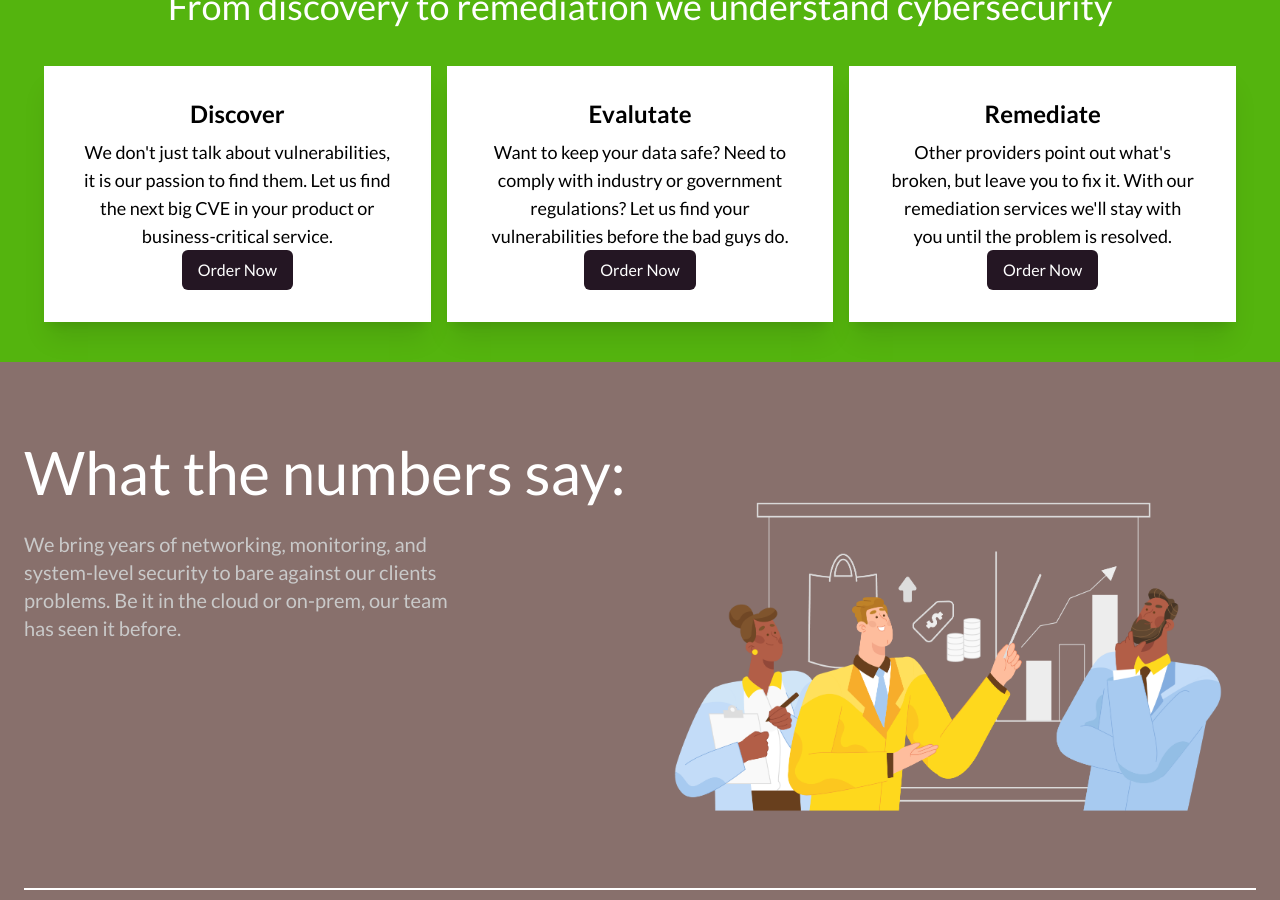
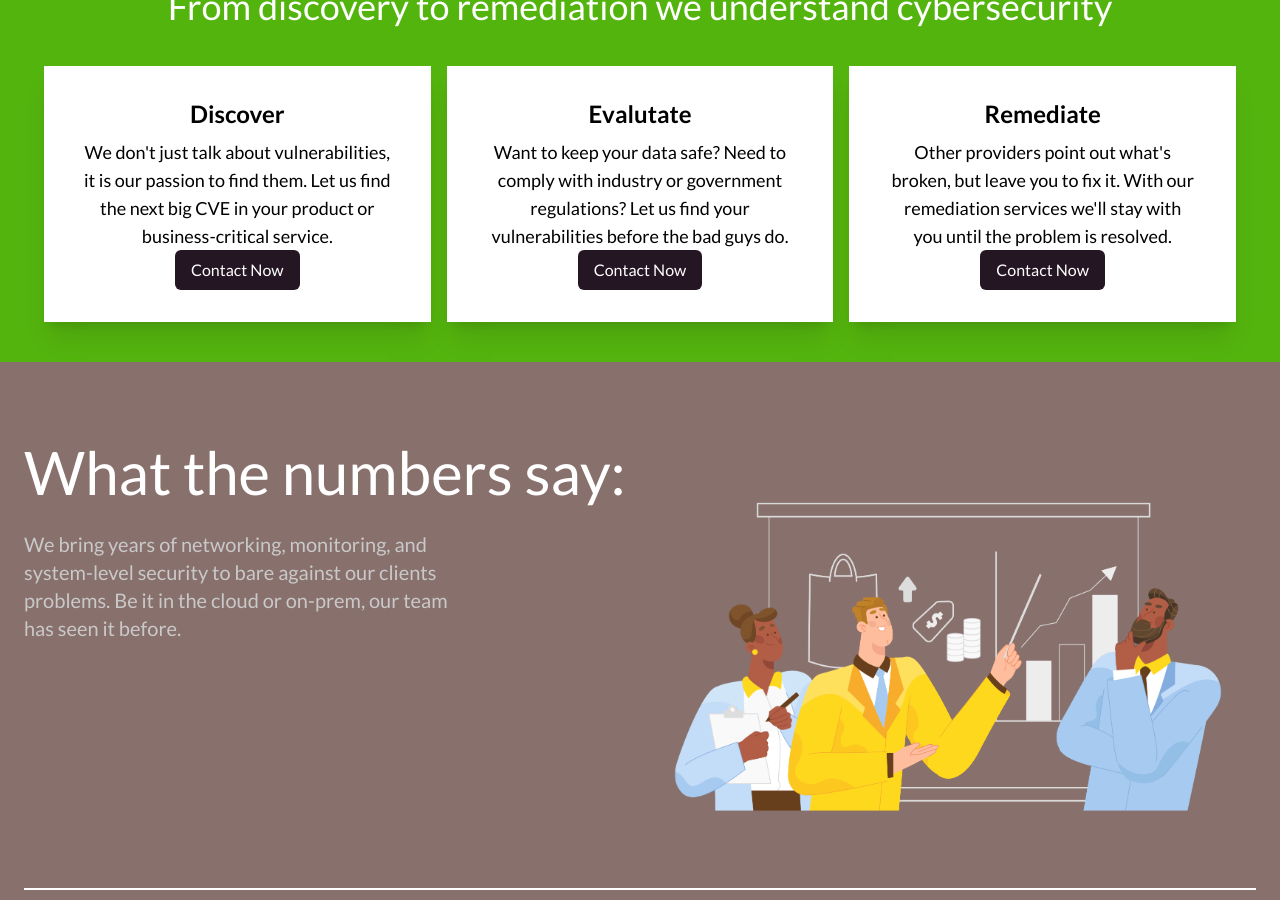
Before and after one commit to Mudassir-Nawaz/lib-sec-foundation, a Jekyll site: the page built from index.md, in a window 1280 px wide and 900 px high, scrolled down 800 px. Built offline with Jekyll 4.4.1, drawn with Linux system fonts in a browser that asks for light colours; nearby versions of some CDN libraries.

Commit message:
changed 'order' to 'contact'

```diff
--- a/_layouts/home.html
+++ b/_layouts/home.html
@@ -43,7 +43,7 @@ layout: default
                         {{service.description}}
                     </div>
                     <a href="{{'/#contact' | relative_url}}">
-                        <button class="px-4 py-2 bg-darkPurple text-white rounded-md hover:opacity-90">Order Now</button>
+                        <button class="px-4 py-2 bg-darkPurple text-white rounded-md hover:opacity-90">Contact Now</button>
                     </a>
                 </div>
                 {% endfor %}
```
